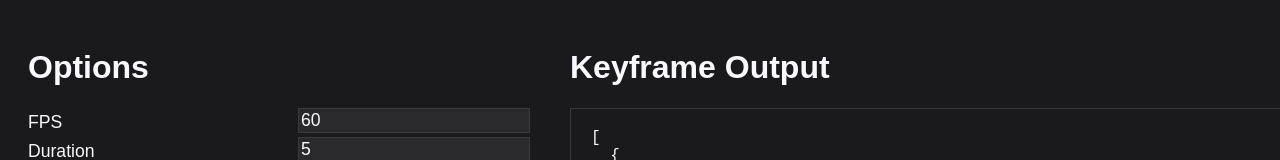
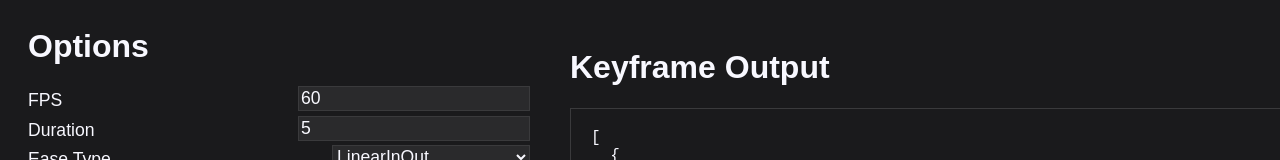
Before and after one commit to tkaden4/kdenlive-easings, a React (Create React App) app: page / in a window 1280 px wide. Shown: the top 160 px of the page. Built offline with nearby package versions, Linux system fonts and the light colour scheme; a web font is replaced by a local one.

Commit message:
Remove upper gap

```diff
--- a/src/App.tsx
+++ b/src/App.tsx
@@ -105,7 +105,7 @@ function App() {
             marginRight: "40px",
           }}
         >
-          <h1>Options</h1>
+          <h1 style={{ marginTop: 0 }}>Options</h1>
           <form id="options" onSubmit={handleSubmit(onSubmit)}>
             <label>FPS</label>
             <input {...register("fps", { valueAsNumber: true, min: 0 })} />
```
Also changed, not shown: 7 other files (tests, documents, lock files or other folders).
